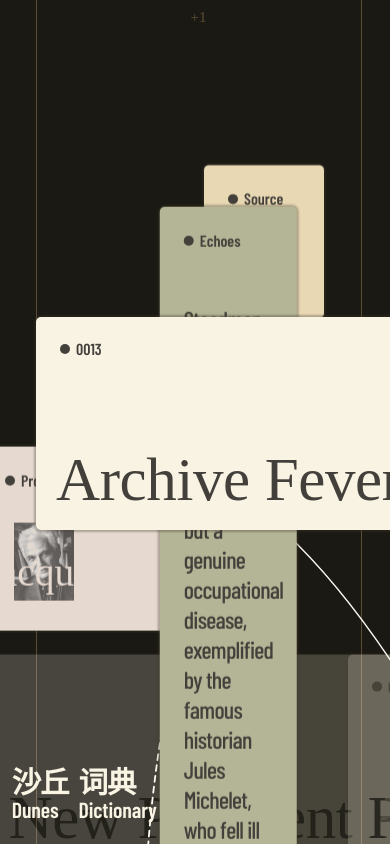
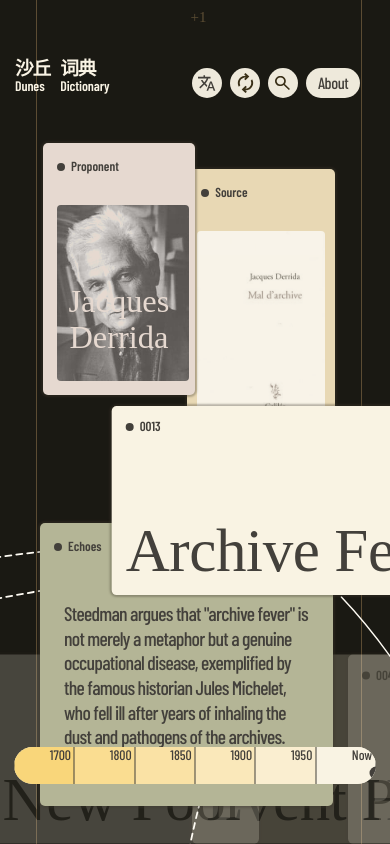
Before and after one commit to Yiqi71/dunes_dictionary_admin, a plain HTML site: page admin/preview.html in a window 390 px wide. Drawn offline with Linux system fonts and the light colour scheme; no server answers; a web font is replaced by a local one.

Commit message:
移动端主页修改

```diff
--- /dev/null
+++ b/admin/assets/css/mobile.css
@@ -0,0 +1,287 @@
+/* Mobile-specific styles (scaffold). */
+@media (max-width: 768px) {
+  body[data-scale="5"] .word-node {
+    width: auto !important;
+    min-width: calc(270.443px * var(--word-node-scale-factor)) !important;
+    max-width: none !important;
+    height: calc(189.155px * var(--word-node-scale-factor)) !important;
+    box-sizing: border-box !important;
+  }
+
+  body[data-scale="5"] .word-node .terms .term-ori {
+    font-size: calc(49.345px * var(--word-node-scale-factor)) !important;
+  }
+
+  #proposer {
+    max-width: 39vw !important;
+    box-sizing: border-box !important;
+    top: 17vh !important;
+    left: 11vw !important;
+    transform: none !important;
+  }
+
+  #proposer .proposer-text .proposer-primary {
+    font-size: 32.469px !important;
+  }
+
+  #image {
+    max-width: calc(38vw * var(--word-node-scale-factor)) !important;
+    box-sizing: border-box !important;
+    top: 20vh !important;
+    left: 48vw !important;
+    transform: none !important;
+  }
+
+  #image img,
+  #image img {
+    min-width: 0 !important;
+    width: calc(100% - 20px) !important;
+    max-width: calc(100% - 20px) !important;
+    max-height: none !important;
+    height: auto !important;
+    padding: 0 !important;
+    margin: calc(14px * var(--word-node-scale-factor)) 10px 10px !important;
+  }
+
+  #proposer .detail-title {
+    margin: calc(14px * var(--word-node-scale-factor)) !important;
+  }
+
+  #proposer img {
+    width: 34vw !important;
+    max-width: 34vw !important;
+    max-height: none !important;
+    height: auto !important;
+    margin: calc(14px * var(--word-node-scale-factor)) !important;
+    padding: 0 !important;
+  }
+
+  #comment {
+    width: 75vw !important;
+    max-width: none !important;
+    box-sizing: border-box !important;
+    left: 40px !important;
+    top: 62vh !important;
+    transform: none !important;
+  }
+
+  #comment .comment-abs-content {
+    font-size: calc(19.738px * var(--word-node-scale-factor)) !important;
+    line-height: 24.672px !important;
+  }
+
+  #comment #comment-content > p {
+    font-size: calc(12.336px * var(--word-node-scale-factor)) !important;
+  }
+
+  body[data-scale="5"] .word-node .detail-title,
+  body[data-scale="5"] .detail-title {
+    font-size: calc(13.159px * var(--word-node-scale-factor)) !important;
+    margin: calc(14px * var(--word-node-scale-factor)) !important;
+    gap: calc(6px * var(--word-node-scale-factor)) !important;
+  }
+
+  body[data-scale="5"] .word-node .detail-title::before,
+  body[data-scale="5"] .detail-title::before {
+    width: calc(8px * var(--word-node-scale-factor)) !important;
+    height: calc(8px * var(--word-node-scale-factor)) !important;
+  }
+
+  body[data-scale="5"] .word-node .terms {
+    margin: calc(14px * var(--word-node-scale-factor)) !important;
+  }
+
+  #side-menu {
+    --menu-min-width: auto !important;
+    --menu-gap: 0 !important;
+    --menu-align: stretch !important;
+    left: 0;
+    right: 0;
+    top: 0;
+    bottom: auto;
+    width: 100% !important;
+    min-width: 0 !important;
+    gap: 0 !important;
+    align-items: stretch !important;
+    pointer-events: none;
+    transition: none !important;
+  }
+
+  /* Disable compact hover layout shift on mobile. */
+  #side-menu.menu-compact:hover {
+    --menu-min-width: auto !important;
+    --menu-gap: 0 !important;
+    --menu-align: stretch !important;
+    width: 100% !important;
+  }
+
+  #side-menu.menu-search-lock,
+  #side-menu.menu-search-lock:hover,
+  #side-menu.menu-search-lock.menu-compact,
+  #side-menu.menu-search-lock.menu-compact:hover {
+    --menu-min-width: auto !important;
+    --menu-gap: 0 !important;
+    --menu-align: stretch !important;
+    width: 100% !important;
+  }
+
+  #upper-menu {
+    width: 100%;
+    padding: calc(env(safe-area-inset-top, 0px) + 12px) 14px 0;
+    box-sizing: border-box;
+    pointer-events: none;
+  }
+
+  #dunes-icon {
+    position: fixed;
+    top: 60px;
+    left: 15px;
+    z-index: 11010;
+    pointer-events: auto;
+  }
+
+  #upper-menu .Chinese {
+    font-size: 18.722px !important;
+  }
+
+  #upper-menu .English {
+    font-size: 13.846px !important;
+  }
+
+  #buttons {
+    --buttons-width: calc(30px * 3 + 53.79px + 8px * 3);
+    position: fixed;
+    top: 60px;
+    right: 30px;
+    z-index: 11011;
+    pointer-events: auto;
+    height: 30px;
+  }
+
+  #upper-menu .small-icon {
+    width: 30px !important;
+    height: 30px !important;
+    border-radius: 15px !important;
+  }
+
+  #upper-menu #about-button {
+    width: 53.79px !important;
+    height: 30px !important;
+  }
+
+  #upper-menu #about-button p {
+    font-size: 16.3px !important;
+  }
+
+  #language-icon {
+    width: 17.919px !important;
+    height: 16.216px !important;
+  }
+
+  #shuffle-icon {
+    width: 22.82px !important;
+    height: 22.82px !important;
+  }
+
+  #search-icon {
+    width: 14.67px !important;
+    height: 14.67px !important;
+  }
+
+  #search-results {
+    pointer-events: auto;
+  }
+
+  /* Hide scale bar block on mobile. */
+  #lower-menu {
+    display: none !important;
+  }
+
+  #year-menu {
+    position: fixed;
+    left: 50%;
+    bottom: 60px;
+    transform: translateX(-50%);
+    width: min(
+      366px,
+      calc(
+        100vw - env(safe-area-inset-left, 0px) - env(safe-area-inset-right, 0px) - 28px
+      )
+    );
+    margin-top: 0;
+    z-index: 11010;
+    pointer-events: auto;
+  }
+
+  #side-menu #year-menu {
+    transform: translateX(-50%) !important;
+  }
+
+  #yearContainer {
+    width: 100%;
+  }
+
+  /* Keep top/bottom menu parts always visible on mobile. */
+  #side-menu.menu-compact #dunes-icon,
+  #side-menu.menu-compact #buttons,
+  #side-menu.menu-compact #year-menu,
+  #side-menu.menu-compact:hover #dunes-icon,
+  #side-menu.menu-compact:hover #buttons,
+  #side-menu.menu-compact:hover #year-menu {
+    opacity: 1 !important;
+    pointer-events: auto !important;
+    height: auto !important;
+    margin: 0 !important;
+    padding: 0 !important;
+    overflow: visible !important;
+  }
+
+  #side-menu.menu-compact:hover #lower-menu {
+    display: none !important;
+    opacity: 0 !important;
+    pointer-events: none !important;
+    height: 0 !important;
+    margin: 0 !important;
+    padding: 0 !important;
+    overflow: hidden !important;
+  }
+
+  /* Prevent compact/hover rules from removing centering transform. */
+  #side-menu.menu-compact #year-menu,
+  #side-menu.menu-compact:hover #year-menu {
+    transform: translateX(-50%) !important;
+  }
+
+  /* Disable hover-only visual feedback on mobile. */
+  .menu-search-results .search-result-item:hover {
+    background: transparent;
+  }
+
+  .year-indicator:hover {
+    background-color: #43403B;
+  }
+
+  #side-menu .menu-part,
+  #side-menu #buttons,
+  #side-menu #year-menu,
+  .menu-search-results .search-result-item,
+  .year-indicator {
+    transition: none !important;
+  }
+}
+
+@media (max-width: 768px) and (hover: none), (max-width: 768px) and (pointer: coarse) {
+  #side-menu.menu-compact:hover,
+  #side-menu.menu-search-lock:hover,
+  #side-menu.menu-search-lock.menu-compact:hover {
+    --menu-min-width: auto !important;
+    --menu-gap: 0 !important;
+    --menu-align: stretch !important;
+    width: 100% !important;
+  }
+
+  #side-menu.menu-compact:hover #buttons,
+  #side-menu.menu-search-lock.menu-compact:hover #buttons {
+    transform: none !important;
+  }
+}
--- a/admin/assets/js/uni-canvas.js
+++ b/admin/assets/js/uni-canvas.js
@@ -55,6 +55,9 @@ export function updateWordNodeTransforms() {
     const scale = state.currentScale;
     const totalWidth = state.baseWidth * scale * 24;
     const totalHeight = state.baseHeight * scale;
+    const isMobile = window.matchMedia("(max-width: 768px)").matches;
+    const mobileFocusedX = (126 / 440) * window.innerWidth;
+    const mobileFocusedY = (460 / 956) * window.innerHeight;
 
     const nodes = document.querySelectorAll(".word-node");
 
@@ -68,6 +71,14 @@ export function updateWordNodeTransforms() {
         node.style.left = `0px`;
         node.style.top = `0px`;
         node.style.position = 'absolute';
+
+        // On mobile, keep the focused node pinned to the requested viewport spot.
+        const isFocusedNode = node.parentElement?.id === "focused-node-layer";
+        if (isMobile && isFocusedNode) {
+            node.style.transform = `translate(${mobileFocusedX}px, ${mobileFocusedY}px)`;
+            return;
+        }
+
         node.style.transform = `translate(${baseX}px, ${baseY}px)`;
     });
 }
--- a/admin/assets/js/wordFocus.js
+++ b/admin/assets/js/wordFocus.js
@@ -13,6 +13,10 @@ let activeZoomAnimation = null;
 const MENU_COMPACT_CLASS = "menu-compact";
 const PENDING_FOCUS_CLASS = "pending-focus";
 const FOCUSED_NODE_LAYER_ID = "focused-node-layer";
+
+function isMobileLayout() {
+    return window.matchMedia("(max-width: 768px)").matches;
+}
 
 function ensureFocusedNodeLayer() {
     let layer = document.getElementById(FOCUSED_NODE_LAYER_ID);
@@ -102,6 +106,16 @@ const detailPositions = {
 
 // 修改现有的 applyPositionVariations 函数，添加呼吸感的 CSS 属性
 export function applyPositionVariations(wordId) {
+    if (isMobileLayout()) {
+        Object.keys(detailPositions).forEach((sectionId) => {
+            const section = document.getElementById(sectionId);
+            if (!section) return;
+            section.style.top = "";
+            section.style.left = "";
+            section.style.transition = "";
+        });
+        return;
+    }
     // 使用单词ID作为种子来确保相同单词的位置是一致的
     const seed = parseInt(wordId) || 1;
 
@@ -139,6 +153,16 @@ export function applyPositionVariations(wordId) {
 
 // 重置所有detail sections到基础位置
 function resetPositions() {
+    if (isMobileLayout()) {
+        Object.keys(detailPositions).forEach((sectionId) => {
+            const section = document.getElementById(sectionId);
+            if (!section) return;
+            section.style.top = "";
+            section.style.left = "";
+            section.style.transition = "";
+        });
+        return;
+    }
     Object.keys(detailPositions).forEach(sectionId => {
         const section = document.getElementById(sectionId);
         if (!section) return;
--- a/admin/preview.html
+++ b/admin/preview.html
@@ -22,6 +22,7 @@
     <link rel="stylesheet" href="assets/css/floatingPanel.css">
     <link rel="stylesheet" href="assets/css/menu.css">
     <link rel="stylesheet" href="assets/css/zoom.css">
+    <link rel="stylesheet" href="assets/css/mobile.css">
 
     <script type="module" src="assets/js/uni-canvas.js" defer></script>
     <script type="module" src="assets/js/wordFocus.js" defer></script>
```
